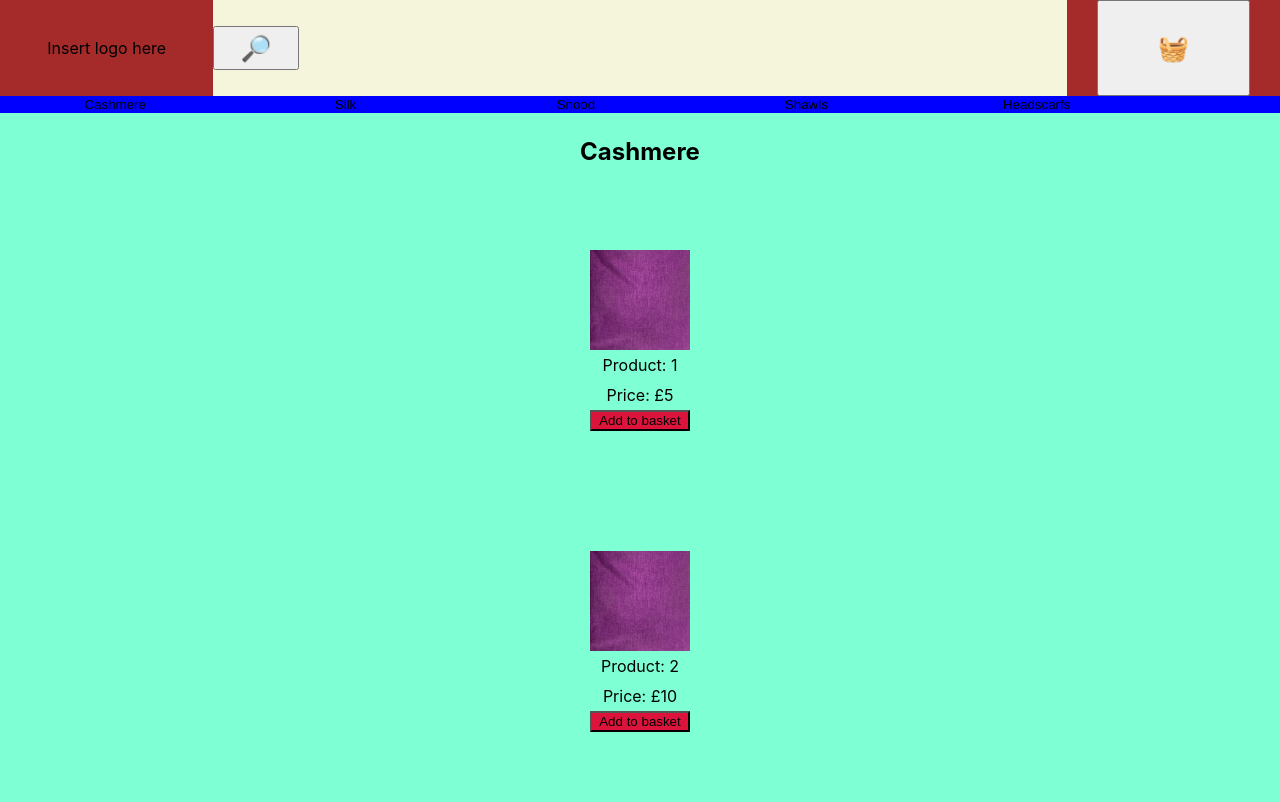
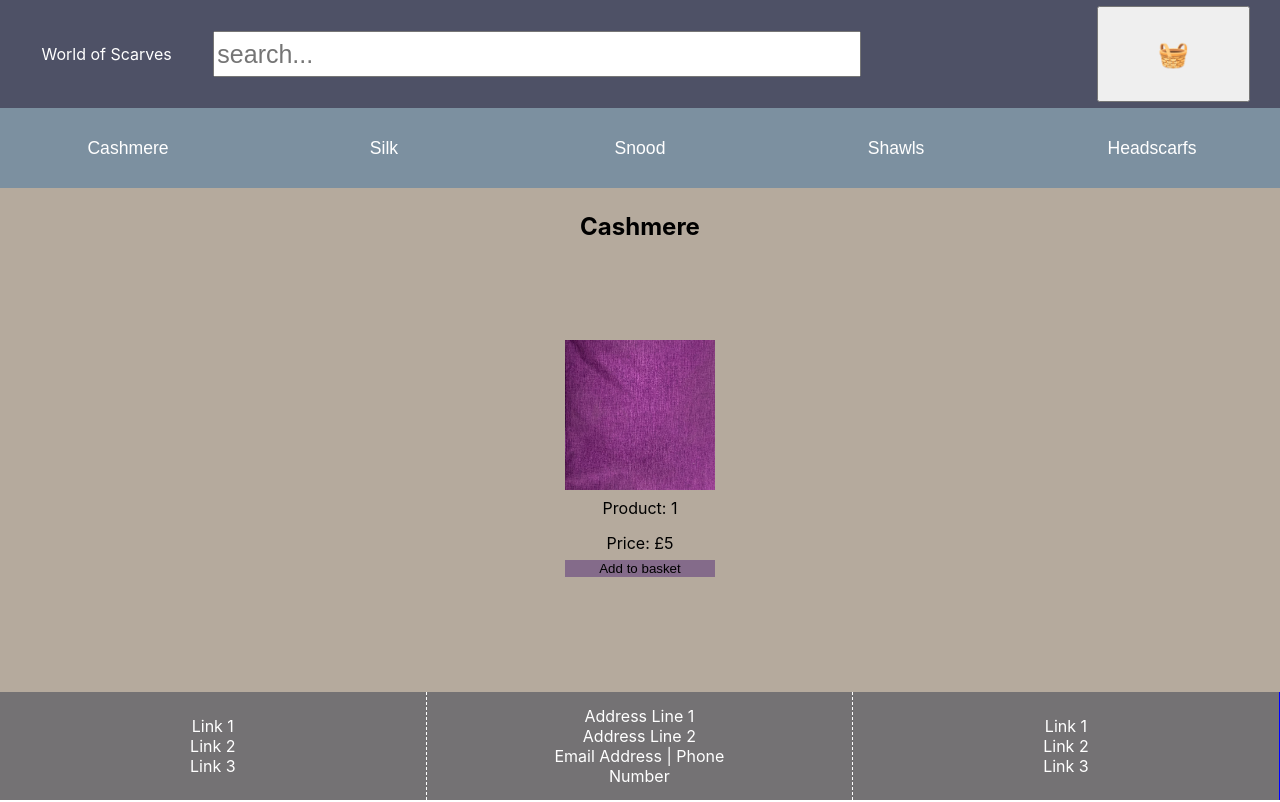
Before and after one commit to FarhathH/FinalProjectEcommerceFarhath, a React (Create React App) app in the folder ecommerce/: page / in a window 1280 px wide. Shown: the top 802 px of the page. Built offline with nearby package versions, Linux system fonts and the light colour scheme.

Commit message:
have fixed basket component issue

```diff
--- a/ecommerce/src/App.js
+++ b/ecommerce/src/App.js
@@ -90,8 +90,9 @@ function App() {
                   }
     let temp = [...basketList]
     temp.push(newItem)
-    console.log(temp) //testing that temp variable has an item added.
     setBasketList(temp)
+    console.log(basketList) //testing that temp variable has an item added.
+
   }
 
   //This trigger when user clicks a button on the nav bar.
--- a/ecommerce/src/ecommerce.basket.jsx
+++ b/ecommerce/src/ecommerce.basket.jsx
@@ -2,42 +2,20 @@ import {useState} from "react";
 import './ecommerce.css';
 
 
-function Basket(basket){
+function Basket({basket}){ //uses the basketList array as a prop.
+    console.log(basket)
     return(
+
         <div className = "basket-display">
-            <div>{basket.item}</div> {/*meant to display what in the basket*/}
-            <p>RERRERRERERERE</p>
-            <p>RERRERRERERERE</p>
-            <p>RERRERRERERERE</p>
-            <p>RERRERRERERERE</p>
-            <p>RERRERRERERERE</p>
-            <p>RERRERRERERERE</p>
-            <p>RERRERRERERERE</p>
-            <p>RERRERRERERERE</p>
-            <p>RERRERRERERERE</p>
-            <p>RERRERRERERERE</p>
-            <p>RERRERRERERERE</p>
-            <p>RERRERRERERERE</p>
-            <p>RERRERRERERERE</p>
-            <p>RERRERRERERERE</p>
-            <p>RERRERRERERERE</p>
-            <p>RERRERRERERERE</p>
-            <p>RERRERRERERERE</p>
-            <p>RERRERRERERERE</p>
-            <p>RERRERRERERERE</p>
-            <p>RERRERRERERERE</p>
-            <p>RERRERRERERERE</p>
-            <p>RERRERRERERERE</p>
-            <p>RERRERRERERERE</p>
-            <p>RERRERRERERERE</p>
-            <p>RERRERRERERERE</p>
-            <p>RERRERRERERERE</p>
-            <p>RERRERRERERERE</p>
-            <p>RERRERRERERERE</p>
-            <p>RERRERRERERERE</p>
-            <p>RERRERRERERERE</p>
-            <p>RERRERRERERERE</p>
-            <p>RERRERRERERERE</p>
+            {basket.map((bas) => { //mapping through the basketList array that contains items.
+                return(
+                    <div className = "basket-item">
+                        <img width={"25px"} height={"25px"} src = {bas.pic}></img> {/*meant to display what in the basket*/}
+                        <div>{bas.name}</div> {/*meant to display what in the basket*/}
+                        <div>{bas.price}</div>
+                    </div>
+                );
+            })}
         </div>
     );
 }
--- a/ecommerce/src/ecommerce.css
+++ b/ecommerce/src/ecommerce.css
@@ -13,21 +13,26 @@
 .header{ /*for the top section which should contain the logo, account and basket*/
     display:flex;
     flex:0.15;
-    background-color: blue;
+    background-color: #4E5166;
     flex-direction: row;
 }
 
 /*located in the header*/
 .logo{
-background-color: brown;
+background-color: #4E5166;
 display:flex;
 flex:0.2;
 align-items: center;
 justify-content: center;
 }
 
+.logo-name{
+    margin:10%;
+    color:white;
+}
+
 .search-bar{
-    background-color: beige;
+    background-color: #4E5166;
     display:flex;
     flex:0.8;
     align-items: center;
@@ -35,13 +40,13 @@ justify-content: center;
 }
 
 .search-pls{
-    height:45%;
-    width: 10%;
+    height:5vh;
+    width: 50vw;
     font-size: 25px;
 }
 
 .search-pls:hover{
-    cursor: pointer;
+    cursor: text;
 }
 
 
@@ -49,7 +54,7 @@ justify-content: center;
     just for the basket where we can store what's added by the user.
 */
 .basket{
-    background-color: brown;
+    background-color: #4E5166;
     display:flex;
     flex:0.2;
     align-items: center;
@@ -69,15 +74,24 @@ justify-content: center;
 .basket-display{
     height:90%;
     width:95%;
-    border:5px solid maroon;
-    background-color: blueviolet;
+    border:5px solid #7C90A0;
+    background-color: #B9B7A7;
     margin-top:3%;
     overflow: scroll;
 
 }
 
+.basket-item{
+    margin:10%;
+}
 
+.product-info{
+    color:black;
+}
 
+/*
+    css stuff for the product info
+*/
 .category-list{
     display:flex;
     flex-direction: column;
@@ -100,12 +114,22 @@ justify-content: center;
     justify-content: center;
 
 }
-
+/*
+    buttons for adding items to basket.
+*/
 .addItem-btn{
-    background-color: crimson;
+    background-color: #846B8A;
+    border:none;
 }
 
-.item-info{
+.addItem-btn:hover{
+    scale:105%;
+    cursor: pointer;
+    font-size: bold;
+    transition: 0.1s;
+}
+
+.item-info{ /*for some padding/margin*/
     margin:5%;
 }
 
@@ -116,34 +140,51 @@ justify-content: center;
 .nav-bar{
     display:flex;
     flex-direction: row;
-    background-color: blue;
+    background-color: #7C90A0;
     width:100%;
     height:10%;
     align-items: center;
 }
 
 .nav-section{
-    margin-left:3%;
-    margin-right:3%;
+    margin-left:4%;
+    margin-right:4%;
     height:100%;
-    width:12%;
+    width:25%;
     border:none;
-    background-color: blue;
-
+    background-color: #7C90A0;
+    color:white;
+    font-size: 110%;
+    transition: 0.1s;
 
 }
 
 .nav-section:hover{
     cursor: pointer;
-    background-color: blueviolet;
+    scale:101%;
+    transition: 0.1s;
+    font-weight: bolder;
+    box-shadow: inset;
 }
 
 .content{ /*displays content e.g. product selection, checkout*/
     display:flex;
     flex:0.7;
-    background-color: aquamarine;
+    background-color: #B5AA9D;
     color:black;
     justify-content: space-evenly;
+    overflow: scroll;
+}
+
+::-webkit-scrollbar{
+    width:10px;
+}
+::-webkit-scrollbar-thumb{
+    background-color: #669BBC;
+}
+
+::-webkit-scrollbar-thumb:hover{
+    background-color:aquamarine;
 }
 
 .footer{ /*display address and contact details of company*/
@@ -155,26 +196,31 @@ justify-content: center;
 
 /*located in the footer*/
 .footer-section1{
-    background-color: blueviolet;
+    background-color: #747274;
     display:flex;
     flex-direction: column;
     flex:0.333;
     justify-content: center;
+    color:white;
 
 }
 
 .footer-section2{
-    background-color: pink;
+    border-left:1px dashed white;
+    background-color: #747274;
     display:flex;
     flex-direction: column;
     flex:0.333;
     justify-content: center;
+    color:white;
 }
 
 .footer-section3{
-    background-color: blueviolet;
+    border-left:1px dashed white;
+    background-color: #747274;
     display:flex;
     flex:0.333;
     flex-direction: column;
     justify-content: center;
+    color:white;
 }
--- a/ecommerce/src/ecommerce.footer.jsx
+++ b/ecommerce/src/ecommerce.footer.jsx
@@ -8,9 +8,9 @@ function Footer(){
     return(
         <div className = "footer">
         <div className = "footer-section1">
-          <a href=''>Link 1</a>
-          <a href=''>Link 2</a>
-          <a href=''>Link 3</a>
+          <div>Link 1</div>
+          <div>Link 2</div>
+          <div>Link 3</div>
         </div>
         <div className = "footer-section2">
           <div>Address Line 1</div>
@@ -19,9 +19,9 @@ function Footer(){
           <div>Number</div>
         </div>
         <div className = "footer-section3">
-            <a href=''>Link 1</a>
-            <a href=''>Link 2</a>
-            <a href=''>Link 3</a>
+          <div>Link 1</div>
+          <div>Link 2</div>
+          <div>Link 3</div>
         </div>
       </div>
     );
--- a/ecommerce/src/ecommerce.header.jsx
+++ b/ecommerce/src/ecommerce.header.jsx
@@ -8,14 +8,12 @@ function Header({togglePage, showBasket}){
     return(
         <div className = "header">
           <div className = "logo">
-            <div>
-              Insert logo here
+            <div className = "logo-name">
+              World of Scarves
             </div>
           </div>
           <div className = "search-bar">
-            <button className = "search-pls">
-              🔎
-            </button>
+            <input type = "text" placeholder='search...' className = "search-pls"></input>
           </div>
           <div className = "basket">
             <button onClick={togglePage} className = "basket-btn">
--- a/ecommerce/src/ecommerce.nav.bar.jsx
+++ b/ecommerce/src/ecommerce.nav.bar.jsx
@@ -3,7 +3,7 @@ import ProductPage from './ecommerce.product.pg.jsx';
 import {useState} from 'react';
 import App from './App.js';
 
-function NavBar({products, action}){
+function NavBar({products, action}){ //props needed to work
 
 
 
@@ -12,6 +12,7 @@ function NavBar({products, action}){
         <div className = "nav-bar">
             {products.map((nav, index) =>{ //map for generating nav-bar buttons
                 return(
+                    //This onclick triggers the ClickNavBtn function to display products.
                     <button className = "nav-section" onClick = {() => action(index)}>{nav.title}</button>
                 );
             })}
--- a/ecommerce/src/ecommerce.product.pg.jsx
+++ b/ecommerce/src/ecommerce.product.pg.jsx
@@ -2,29 +2,29 @@ import './ecommerce.css';
 import {useState} from 'react';
 import App from './App.js';
 
-function ProductPage({product, addToCheckout}){
+function ProductPage({product, addToCheckout}){ //the props used for this to work.
 
-
+   /*
+        The map function below will list all the items in the category selected.
+   */
 
     return(
 
 
-        <div className = ""> {/*meant to display the info about product*/}
+        <div className = "product-info"> {/*meant to display the info about product*/}
             <h2>
-                <p>{product.title}</p>
+                <p>{product.title}</p> {/* will display the category title*/}
             </h2>
                 <div className = "category-list">
                     {product.specificItems.map((item, index) =>{
                         return(
-
                             <div className = "specific-item">
-                                <img height={"100px"} width={"100px"} src = {item.picture}></img>
+                                <img height={"150px"} width={"150px"} src = {item.picture}></img>
                                 <p className = "item-info">Product: {item.name}</p>
                                 <p className = "item-info">Price: {item.price}</p>
-                                {/*should add item into basket when button is clicked*/}
+                                {/*should add item into basket when button is clicked and uses the item as a parameter*/}
                                 <button onClick = {() => addToCheckout(item)}className = "addItem-btn">Add to basket</button>
                             </div>
-
 
                         );
 
```
